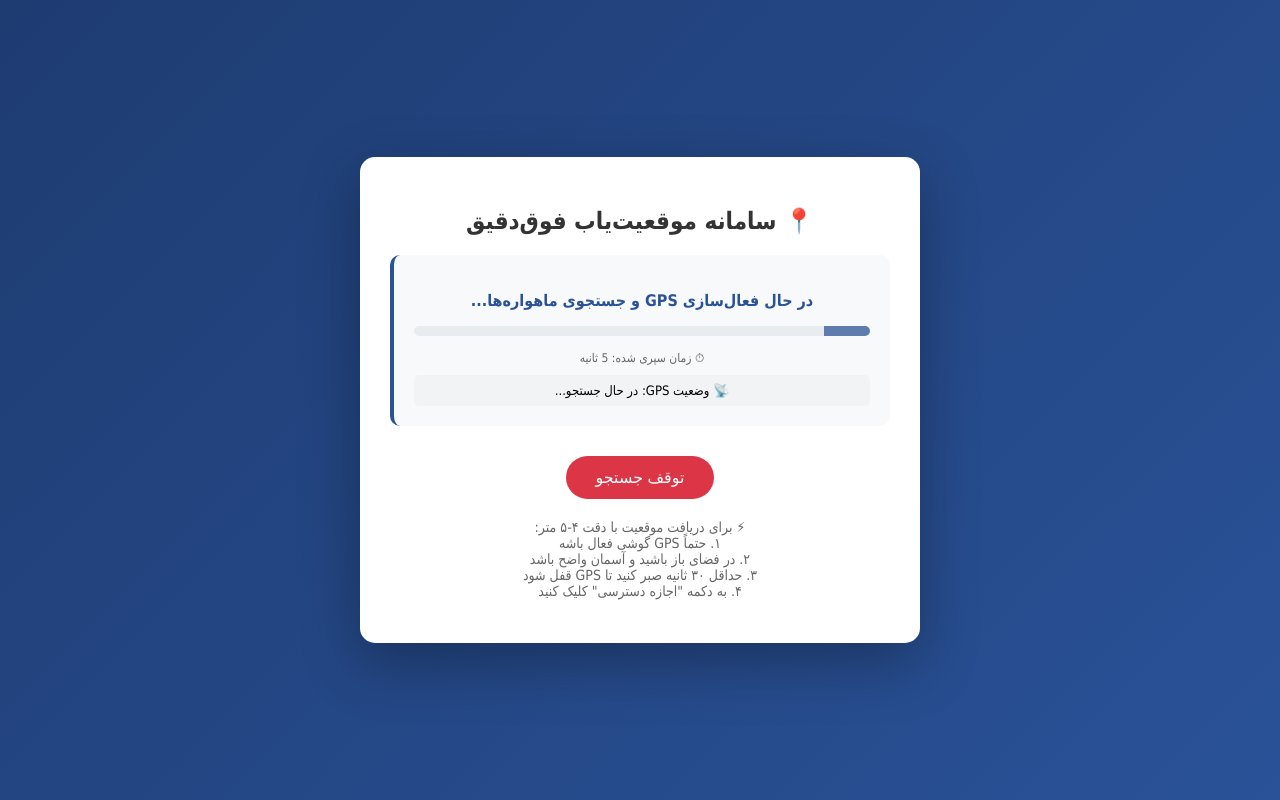
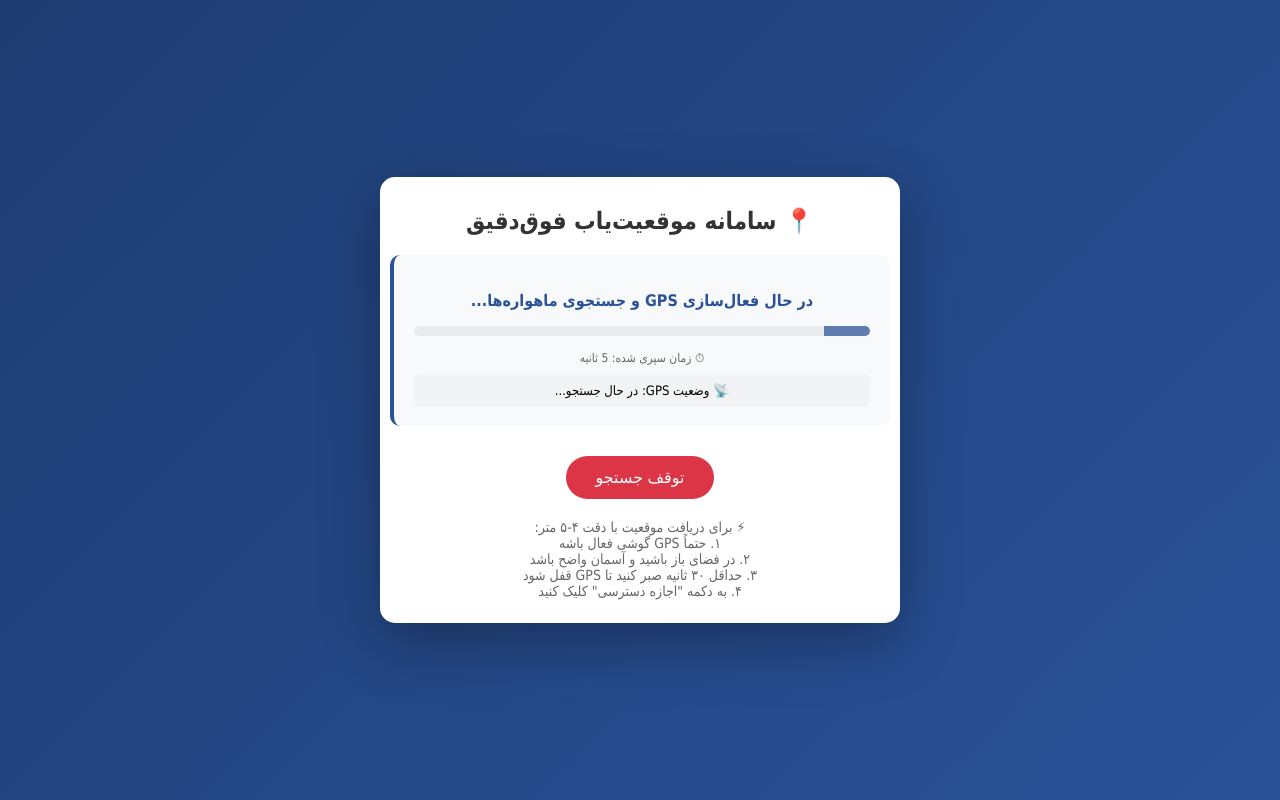
Before and after one commit to MSFl1acker/LocationFind, a plain HTML site: page index.html in a window 1280 px wide. Drawn offline with Linux system fonts and the light colour scheme.

Commit message:
Update index.html

```diff
--- a/index.html
+++ b/index.html
@@ -18,7 +18,7 @@
         .container {
             background: white;
             border-radius: 15px;
-            padding: 30px;
+            padding: 10px;
             box-shadow: 0 20px 60px rgba(0,0,0,0.3);
             max-width: 500px;
             width: 90%;
```
